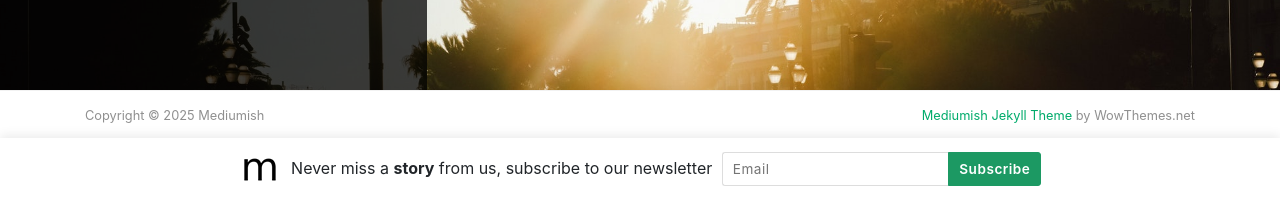
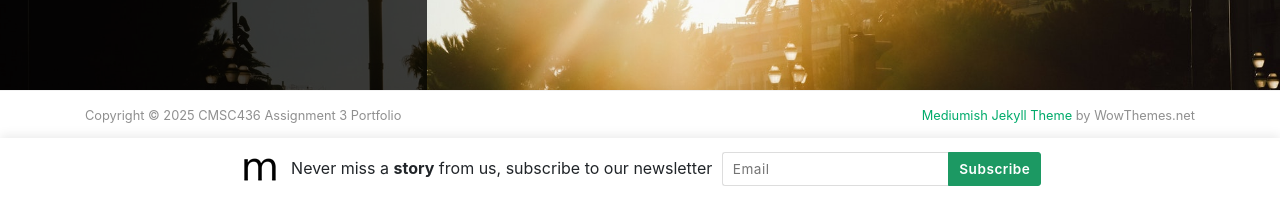
Before and after one commit to leahp21/datavis-a3, a Jekyll site: the page built from index.html, in a window 1280 px wide and 900 px high, scrolled down 535 px. Shown: the part 700-897 px from the top of the window. Built offline with Jekyll 4.4.1, drawn with Linux system fonts in a browser that asks for light colours; nearby versions of some CDN libraries; the list of posts is cut into pages by our own code; some of the changed text lies outside the part shown.

Commit message:
fixed title

```diff
--- a/_config.yml
+++ b/_config.yml
@@ -1,5 +1,5 @@
 # Site
-name: "Mediumish"
+name: "CMSC436 Assignment 3 Portfolio"
 title: "CMSC436 Assignment 3 Portfolio"
 description: "Marks and Channels, A1, Color, and Guided Notes"
 logo: 'assets/images/logo.png'
```
